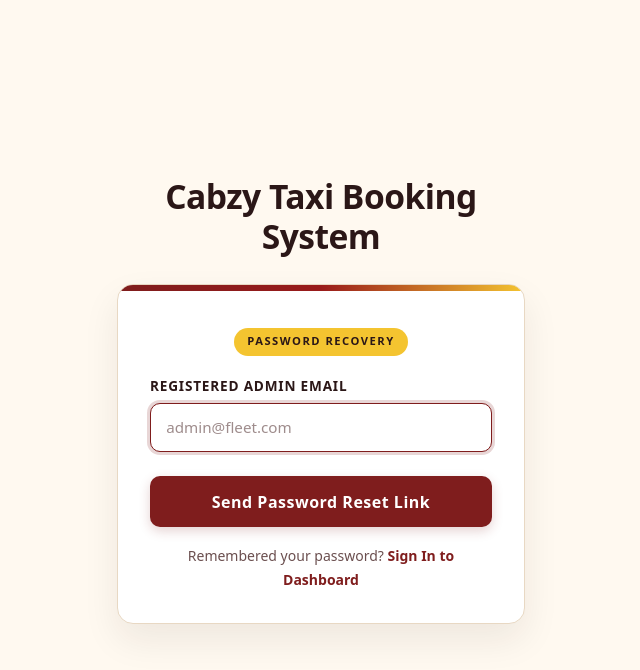
After one commit to Rahuldev007-ai/taxi-booking-system, a Django app: page /forgot-password/ in a window 1280 px wide. The commit adds this page. Shown: the top 670 px of the page, without its empty margins (319-959 px from the left). Run offline with Django 5.2, Linux system fonts and the light colour scheme.

Commit message:
Task 7 :Create a forgot password page for admin with email field.

```diff
--- a/core/urls.py
+++ b/core/urls.py
@@ -1,5 +1,5 @@
 from django.urls import path
-from .views import admin_login, admin_register, admin_logout,admin_dashboard
+from .views import admin_login, admin_register, admin_logout,admin_dashboard,admin_forgot_password
 
 urlpatterns = [
     path('', admin_login, name='admin_login_root'),
@@ -9,4 +9,5 @@ urlpatterns = [
     path('AdminRegister/', admin_register, name='admin_register_alt'),
     path('logout/', admin_logout, name='admin_logout'),
     path('dashboard/', admin_dashboard, name='admin_dashboard'),
+    path('forgot-password/', admin_forgot_password, name='admin_forgot_password'),
 ]
--- a/core/views.py
+++ b/core/views.py
@@ -105,3 +105,6 @@ def admin_logout(request):
     return render(request, 'admin_pages/login.html', {
         'success_message': 'You have been logged out successfully.'
     })
+
+def admin_forgot_password(request):
+    return render(request, 'admin_pages/forgot_password.html')
--- /dev/null
+++ b/templates/admin_pages/forgot_password.html
@@ -0,0 +1,55 @@
+{% extends 'components/base.html' %}
+
+{% block title %}Taxi Booking System | Password Recovery{% endblock %}
+
+{% block body_class %}login-page-body{% endblock %}
+
+{% block content %}
+<div class="login-wrapper">
+    <div class="brand-header">
+        <h1 class="brand-title">Cabzy Taxi Booking System</h1>
+    </div>
+
+    <div class="login-card">
+        <div class="card-top-accent"></div>
+        <div class="card-body-custom">
+            <div class="text-center">
+                <span class="badge-access">Password Recovery</span>
+            </div>
+
+            {% if error_message %}
+            <div class="custom-alert-error">
+                {{ error_message }}
+            </div>
+            {% endif %}
+
+            {% if success_message %}
+            <div class="custom-alert-success">
+                {{ success_message }}
+            </div>
+            {% endif %}
+
+            <form method="post" action="{% url 'admin_forgot_password' %}">
+                {% csrf_token %}
+
+                <div class="mb-4">
+                    <label class="form-label-custom">Registered Admin Email</label>
+                    <input type="email" name="email" class="form-control custom-input" placeholder="admin@fleet.com" value="{{ email|default:'' }}" required autofocus>
+                </div>
+
+                <button type="submit" class="btn btn-custom-primary">
+                    Send Password Reset Link
+                </button>
+            </form>
+
+            <div class="text-center mt-3">
+                <span style="font-size: 0.875rem; color: var(--secondary-text-muted-brown);">
+                    Remembered your password?
+                    <a href="{% url 'admin_login' %}" class="auth-link-text">Sign In to Dashboard</a>
+                </span>
+            </div>
+
+        </div>
+    </div>
+</div>
+{% endblock %}
--- a/templates/admin_pages/login.html
+++ b/templates/admin_pages/login.html
@@ -38,7 +38,10 @@
                 </div>
 
                 <div class="mb-4">
-                    <label class="form-label-custom">Password</label>
+                    <div class="d-flex justify-content-between align-items-center mb-1">
+                        <label class="form-label-custom mb-0">Password</label>
+                        <a href="{% url 'admin_forgot_password' %}" class="auth-link-text" style="font-size: 0.8rem;">Forgot Password?</a>
+                    </div>
                     <input type="password" name="password" class="form-control custom-input" placeholder="Enter admin password" required>
                 </div>
 
```
